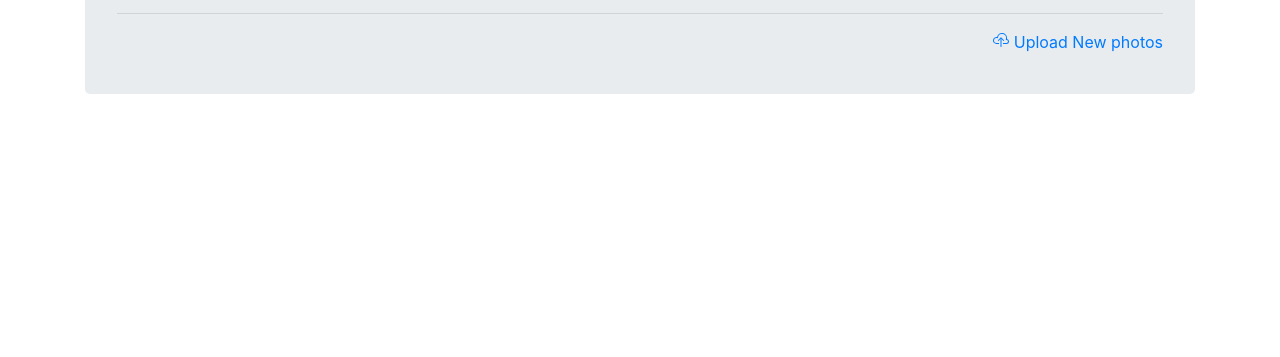
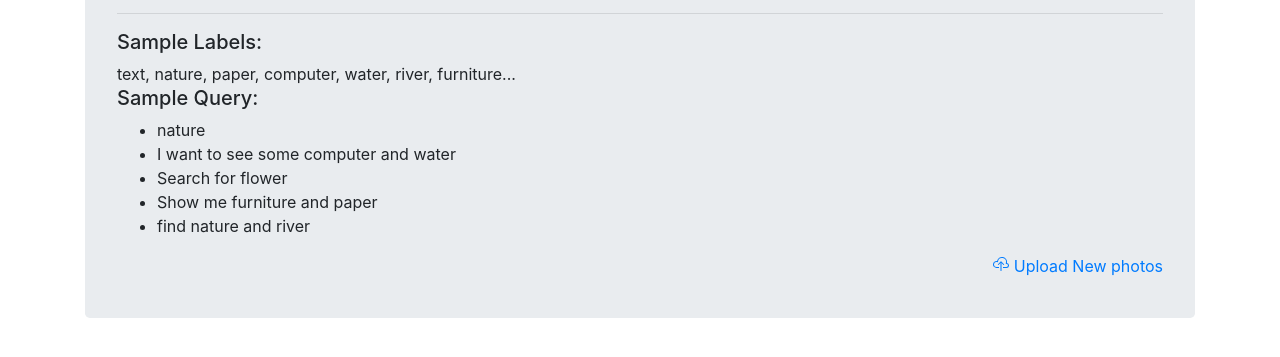
Before and after one commit to YuyaoZhong/AI-Photo-Search-Platform, a website: page frontend/index.html in a window 1280 px wide. Shown: the part 183-540 px from the top of the page. Drawn offline with nearby package versions, Linux system fonts and the light colour scheme; files whose address does not match are found by name.

Commit message:
modified frontend

```diff
--- a/frontend/index.html
+++ b/frontend/index.html
@@ -61,6 +61,18 @@
         </div>
 
             <hr>
+            <div>
+                <h5>Sample Labels:</h5>
+                <div id = "labelContainer">text, nature, paper, computer, water, river, furniture...</div>
+                <h5>Sample Query:</h5>
+                <ul>
+                    <li>nature</li>
+                    <li>I want to see some computer and water</li>
+                    <li>Search for flower</li>
+                    <li>Show me furniture and paper</li>
+                    <li>find nature and river</li>
+                </ul>
+            </div>
             <a class="pull-right" href="upload.html">
                 <svg class="bi bi-cloud-upload" width="1em" height="1em" viewBox="0 0 16 16" fill="currentColor" xmlns="http://www.w3.org/2000/svg">
                     <path d="M4.887 6.2l-.964-.165A2.5 2.5 0 103.5 11H6v1H3.5a3.5 3.5 0 11.59-6.95 5.002 5.002 0 119.804 1.98A2.501 2.501 0 0113.5 12H10v-1h3.5a1.5 1.5 0 00.237-2.981L12.7 7.854l.216-1.028a4 4 0 10-7.843-1.587l-.185.96z"/>
@@ -115,7 +127,8 @@
 
         console.log(query);
         paras = {
-            "q": query
+            "q": query,
+
         };
         resPromise = apigClient.searchGet(paras);
         console.log(resPromise);
@@ -165,11 +178,34 @@
             }
         ).catch(function onRejected(error){
             console.log(error)
+            containerHTML = '<div class="caption"><h4>Photos not found.</h4></div>'
+            photoContainer.innerHTML = containerHTML
         })
         return false;
     }
 
 </script>
+ <!-- MODIFIED TEST HERE -->
+<!-- <script type="text/javascript" src="js/lib/axios/dist/axios.standalone.js"></script>
+
+
+<script type="text/javascript">
+    function get_images() {
+        axios.defaults.headers.post['Content-Type'] = 'text/plain;charset=UTF-8'
+        axios.defaults.headers.post['Access-Control-Allow-Origin'] ='*'
+        axios.get("https://photo-album-app-b2.s3.amazonaws.com/labels_record.txt").then(
+            response=>{
+                var labelContainer= document.getElementById("labelContainer")
+                const labels = response.data
+                labelContainer.innerHTML = labels
+                // var label_arr = labels.split(" ")
+
+            }
+        )
+    }
+    get_images()
+</script> -->
+
 <script src="https://cdnjs.cloudflare.com/ajax/libs/jquery/3.2.1/jquery.min.js"></script>
 <script src="dist/main.js"></script>
 </body>
--- a/frontend/js/apigClient.js
+++ b/frontend/js/apigClient.js
@@ -95,8 +95,6 @@ apigClientFactory.newClient = function (config) {
             queryParams: apiGateway.core.utils.parseParametersToObject(params, ['q']),
             body: body
         };
-
-
         return apiGatewayClient.makeRequest(searchGetRequest, authType, additionalParams, config.apiKey);
     };
 
```
